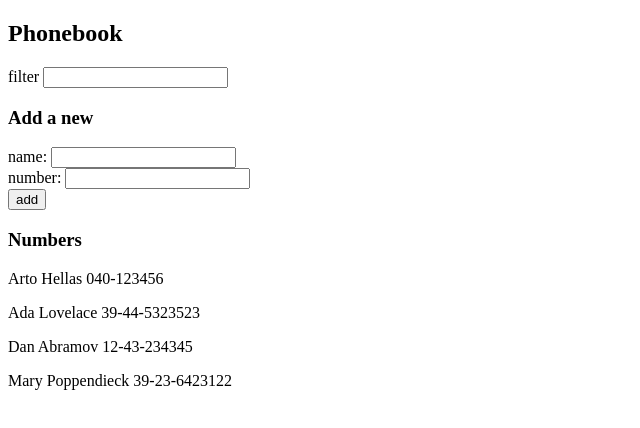
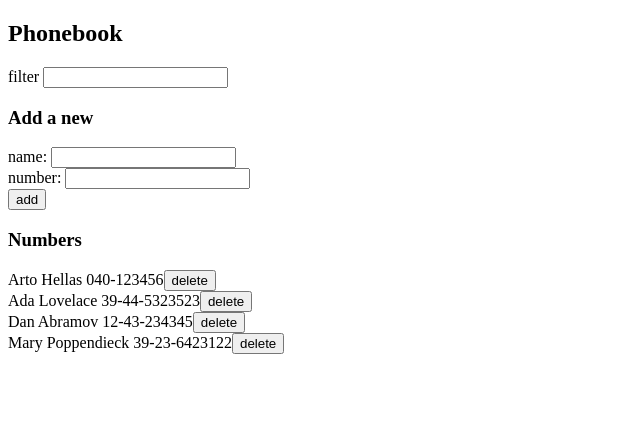
Before and after one commit to elsonfreire/fsopen, a React (Vite) app in the folder part2/phonebook/: page / in a window 1280 px wide. Shown: the top 428 px of the page, without its empty margins (0-640 px from the left). Built offline with nearby package versions, Linux system fonts and the light colour scheme; data requests are answered from the project's data file.

Commit message:
Part 2.14

```diff
--- a/part2/phonebook/src/App.jsx
+++ b/part2/phonebook/src/App.jsx
@@ -36,18 +36,27 @@ const PersonForm = ({
   );
 };
 
-const Person = ({ person }) => {
+const Person = ({ person, handleDeletePerson }) => {
   return (
-    <p>
-      {person.name} {person.number}
-    </p>
+    <>
+      <div>
+        {person.name} {person.number}
+        <button onClick={handleDeletePerson}>delete</button>
+      </div>
+    </>
   );
 };
 
-const Persons = ({ persons }) => {
+const Persons = ({ persons, handleDeletePerson }) => {
   const showPersons = () => {
     return persons.map((person) => (
-      <Person key={person.name} person={person} />
+      <Person
+        key={person.id}
+        person={person}
+        handleDeletePerson={() => {
+          handleDeletePerson(person.id);
+        }}
+      />
     ));
   };
 
@@ -113,6 +122,18 @@ const App = () => {
     });
   };
 
+  const handleDeletePerson = (id) => {
+    console.log(`${id} should be deleted`);
+
+    axios.delete(`http://localhost:3001/persons/${id}`).then((response) => {
+      setPersons(
+        persons.filter((person) => {
+          return response.data.id !== person.id;
+        })
+      );
+    });
+  };
+
   return (
     <div>
       <h2>Phonebook</h2>
@@ -126,7 +147,12 @@ const App = () => {
         handleAddPerson={handleAddPerson}
       />
       <h3>Numbers</h3>
-      <Persons persons={filteredPersons} />
+      <Persons
+        persons={filteredPersons}
+        handleDeletePerson={(id) => {
+          handleDeletePerson(id);
+        }}
+      />
     </div>
   );
 };
```
Also changed, not shown: part2/phonebook/db.json (line endings or trailing spaces).
